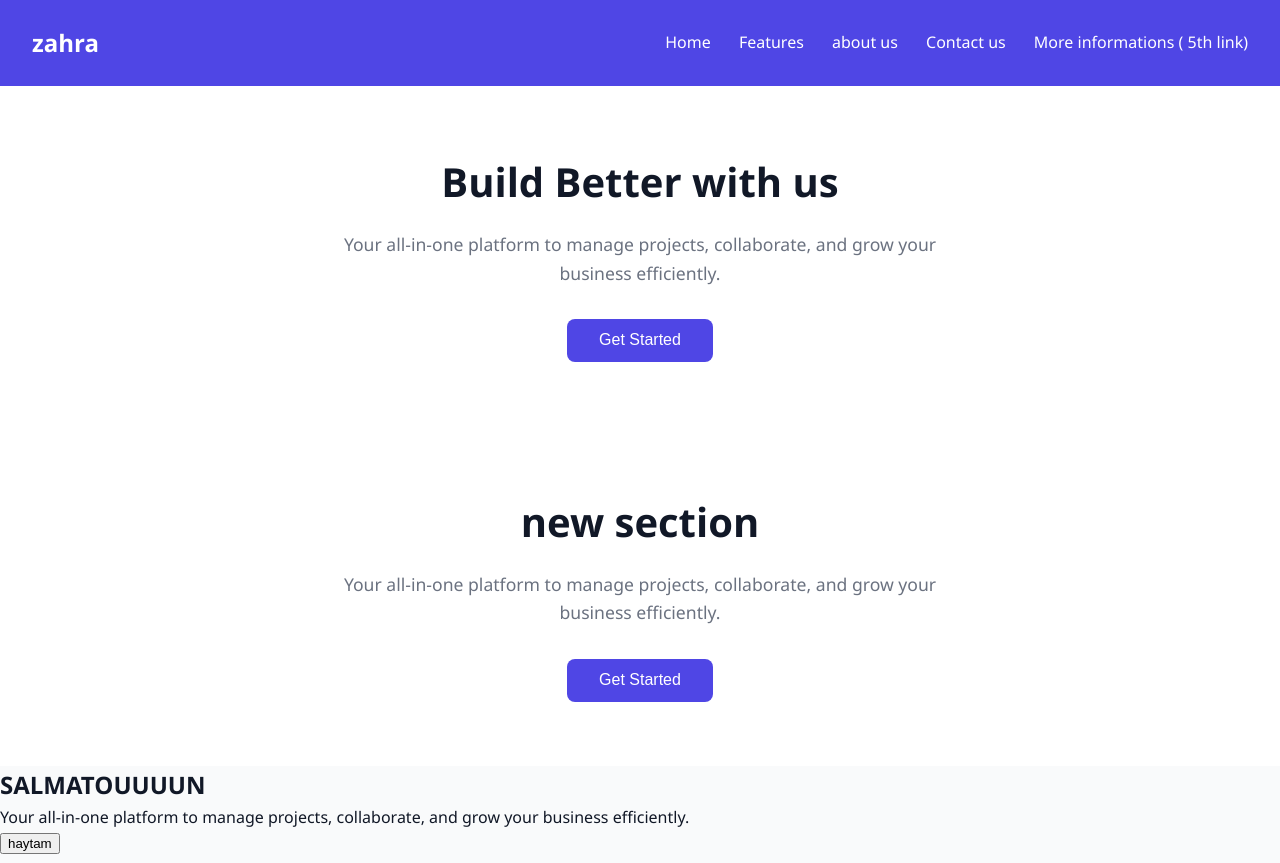
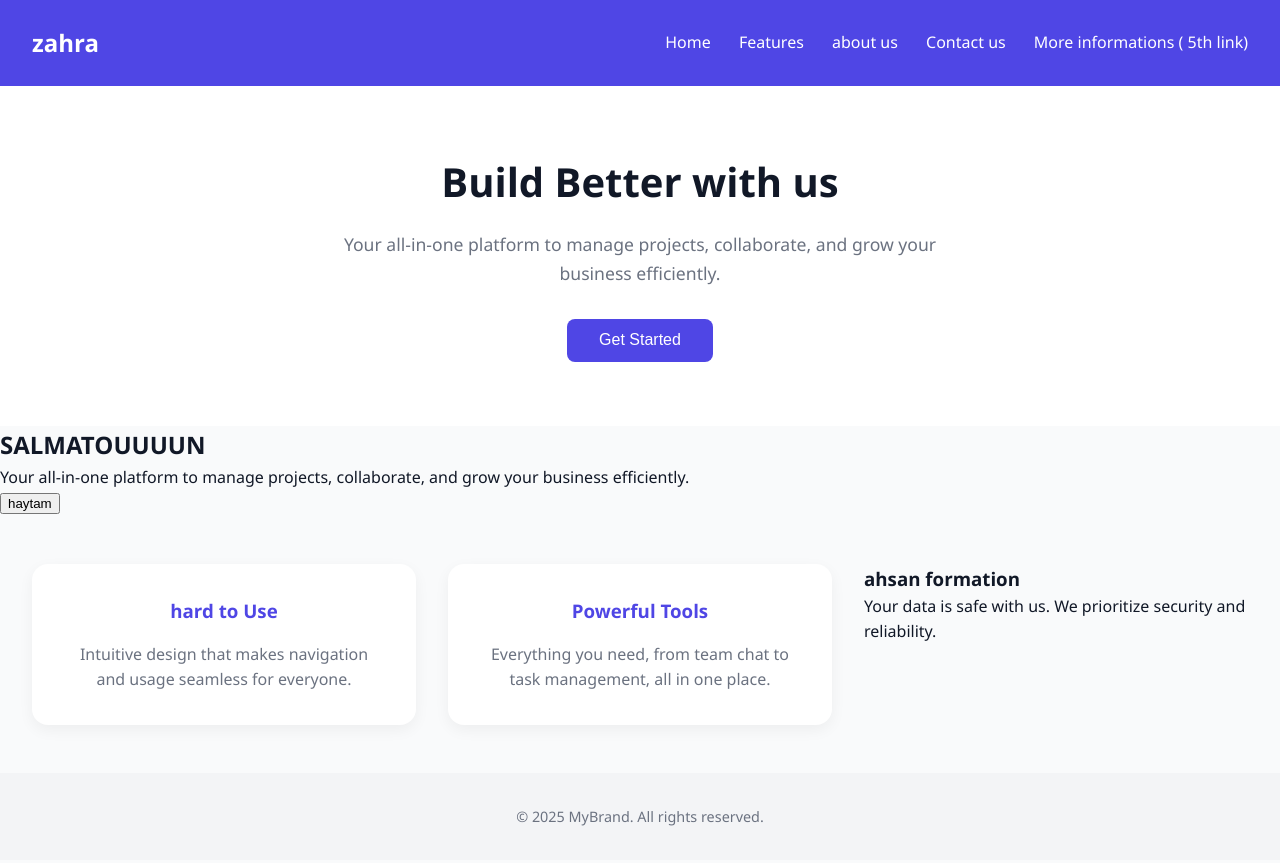
Before and after one commit to ImaneIK/test, a plain HTML site: page index.html in a window 1280 px wide. Shown: the top 863 px of the page. Drawn offline with Linux system fonts and the light colour scheme.

Commit message:
section removed

```diff
--- a/index.html
+++ b/index.html
@@ -140,11 +140,7 @@
     <p>Your all-in-one platform to manage projects, collaborate, and grow your business efficiently.</p>
     <button>Get Started</button>
   </section>
-  <section class="hero">
-    <h2>new section </h2>
-    <p>Your all-in-one platform to manage projects, collaborate, and grow your business efficiently.</p>
-    <button>Get Started</button>
-  </section>
+
 
     <section class="section1">
     <h2>SALMATOUUUUN</h2>
```
